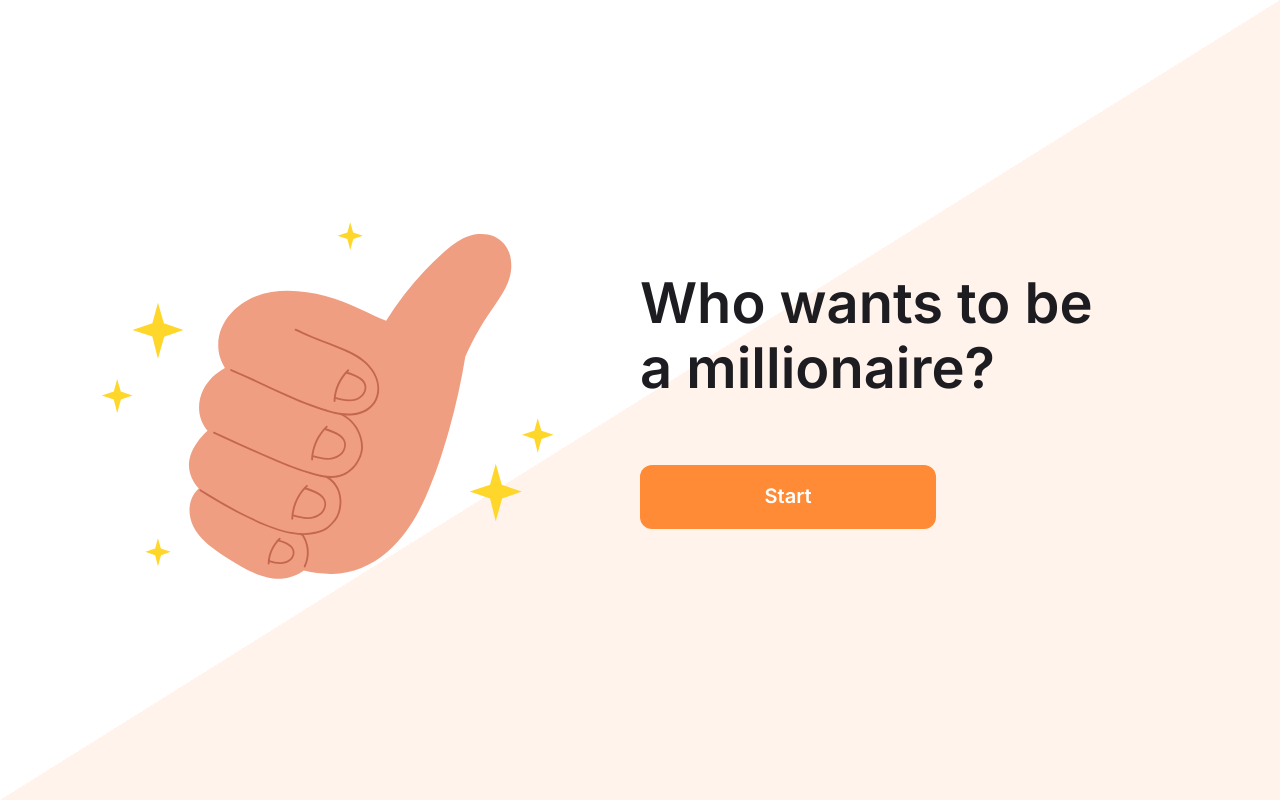
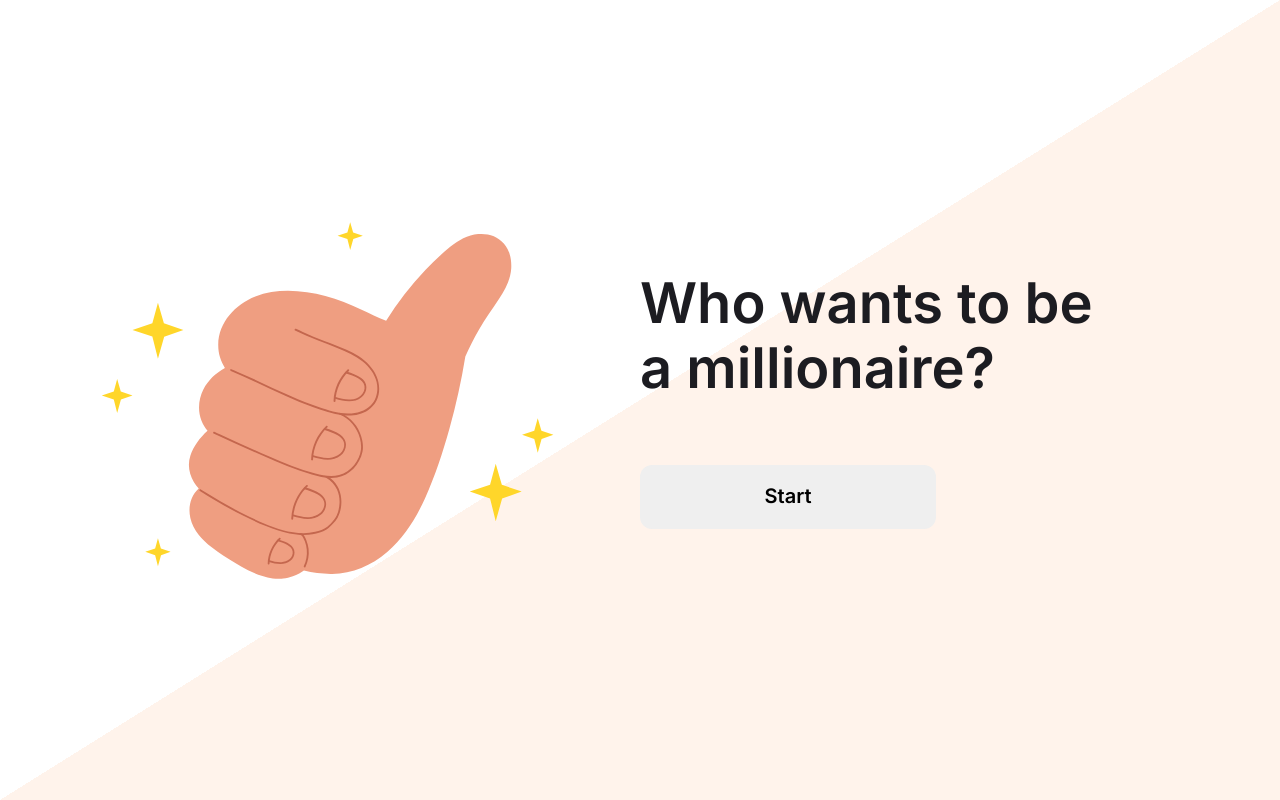
Before and after one commit to YuliiaNeshta/quiz-game, a React (Create React App) app: page / in a window 1280 px wide. Built offline with nearby package versions, Linux system fonts and the light colour scheme.

Commit message:
fix: add new info for README

```diff
--- a/package.json
+++ b/package.json
@@ -22,8 +22,7 @@
   "scripts": {
     "start": "react-scripts start",
     "build": "react-scripts build",
-    "test": "react-scripts test",
-    "eject": "react-scripts eject"
+    "lint": "eslint --fix --ext .ts,.tsx ."
   },
   "eslintConfig": {
     "extends": [
--- a/public/index.html
+++ b/public/index.html
@@ -24,7 +24,7 @@
       work correctly both with client-side routing and a non-root public URL.
       Learn how to configure a non-root public URL by running `npm run build`.
     -->
-    <title>React App</title>
+    <title>Who wants to be a millionaire?</title>
   </head>
   <body>
     <noscript>You need to enable JavaScript to run this app.</noscript>
--- a/src/components/Button/Button.module.scss
+++ b/src/components/Button/Button.module.scss
@@ -26,9 +26,4 @@
       background-color: $accent;
     }
   }
-  &.ghost{
-    background-color: #FFFFFF;
-    border: 1px solid $fill;
-    color: $text-color;
-  }
 }
--- a/src/components/Button/Button.tsx
+++ b/src/components/Button/Button.tsx
@@ -3,19 +3,9 @@ import { ButtonProps } from './types';
 import styles from './Button.module.scss';
 import cn from 'classnames';
 
-const Button: FC<ButtonProps> = ({ children, size = 'normal', type = 'fill', className, disabled, onClick }) => {
+const Button: FC<ButtonProps> = ({ children, className, onClick }) => {
   return (
-    <button
-      className={cn(
-        styles.button,
-        size === 'small' ? styles.small : '',
-        type === 'fill' ? styles.fill : '',
-        type === 'ghost' ? styles.ghost : '',
-        className,
-      )}
-      disabled={disabled}
-      onClick={onClick}
-    >
+    <button className={cn(styles.button, className)} onClick={onClick}>
       {children}
     </button>
   );
--- a/src/components/Button/types.ts
+++ b/src/components/Button/types.ts
@@ -1,13 +1,7 @@
 import { ReactNode, MouseEvent } from 'react';
 
-export type Type = 'fill' | 'ghost';
-export type Size = 'small' | 'normal';
-
 export interface ButtonProps {
-  type: Type;
-  size?: Size;
   children?: ReactNode;
-  disabled?: boolean;
   className?: string;
   onClick?: (event: MouseEvent) => void;
 }
--- a/src/pages/EndGame/EndGame.tsx
+++ b/src/pages/EndGame/EndGame.tsx
@@ -13,9 +13,7 @@ const EndGame: FC<EndGameProps> = ({ score, onClick }) => {
       <div className={styles.result}>
         <p className={styles.totalText}>Total score:</p>
         <p className={styles.score}>${score} earned</p>
-        <Button type="fill" onClick={onClick}>
-          Try again
-        </Button>
+        <Button onClick={onClick}>Try again</Button>
       </div>
     </div>
   );
--- a/src/pages/Game/Game.tsx
+++ b/src/pages/Game/Game.tsx
@@ -47,12 +47,14 @@ const Game: FC = () => {
 
   const handleClick = (answer: string, correctAnswer: string) => {
     setSelectedAnswer(answer);
-    //Timeout it takes for buttons to show styles
+
+    //Timeout for buttons to show styles
     setTimeout(() => {
       setAnswers(prev => [...prev, answer === correctAnswer]);
     }, DELAY);
 
     setClassNameForActiveAnswer(answer === correctAnswer ? 'success' : 'error');
+
     if (answer === correctAnswer) {
       //Timeout for buttons to show styles
       setTimeout(() => {
--- a/src/pages/Main/Main.tsx
+++ b/src/pages/Main/Main.tsx
@@ -13,9 +13,7 @@ const Main: FC<MainProps> = ({ onClick }) => {
       </div>
       <div className={styles.content}>
         <h1 className={styles.title}>Who wants to be a&nbsp;millionaire?</h1>
-        <Button type="fill" onClick={onClick}>
-          Start
-        </Button>
+        <Button onClick={onClick}>Start</Button>
       </div>
     </div>
   );
```
Also changed, not shown: 1 other file (tests, documents, lock files or other folders).
